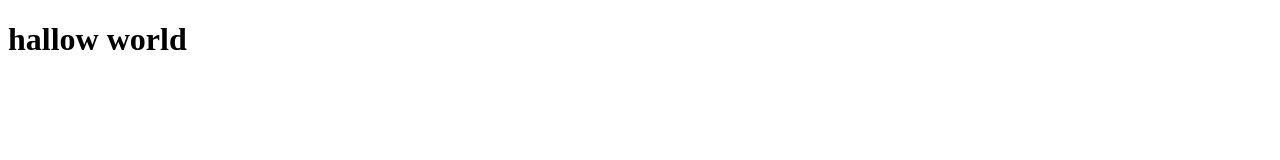
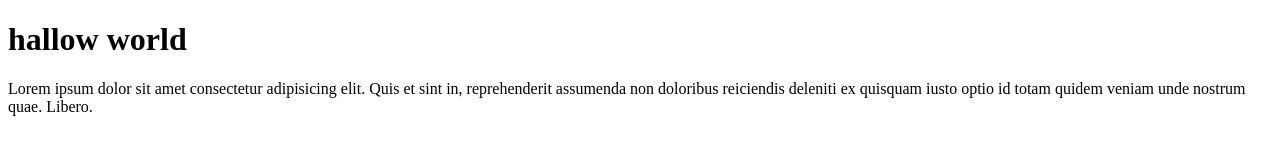
Before and after one commit to lanangwisana/lanang-git-test, a plain HTML site: page index.html in a window 1280 px wide. Drawn offline with Linux system fonts and the light colour scheme.

Commit message:
menambahkan paragraph

```diff
--- a/index.html
+++ b/index.html
@@ -7,5 +7,6 @@
   </head>
   <body>
     <h1>hallow world</h1>
+    <p>Lorem ipsum dolor sit amet consectetur adipisicing elit. Quis et sint in, reprehenderit assumenda non doloribus reiciendis deleniti ex quisquam iusto optio id totam quidem veniam unde nostrum quae. Libero.</p>
   </body>
 </html>
```
